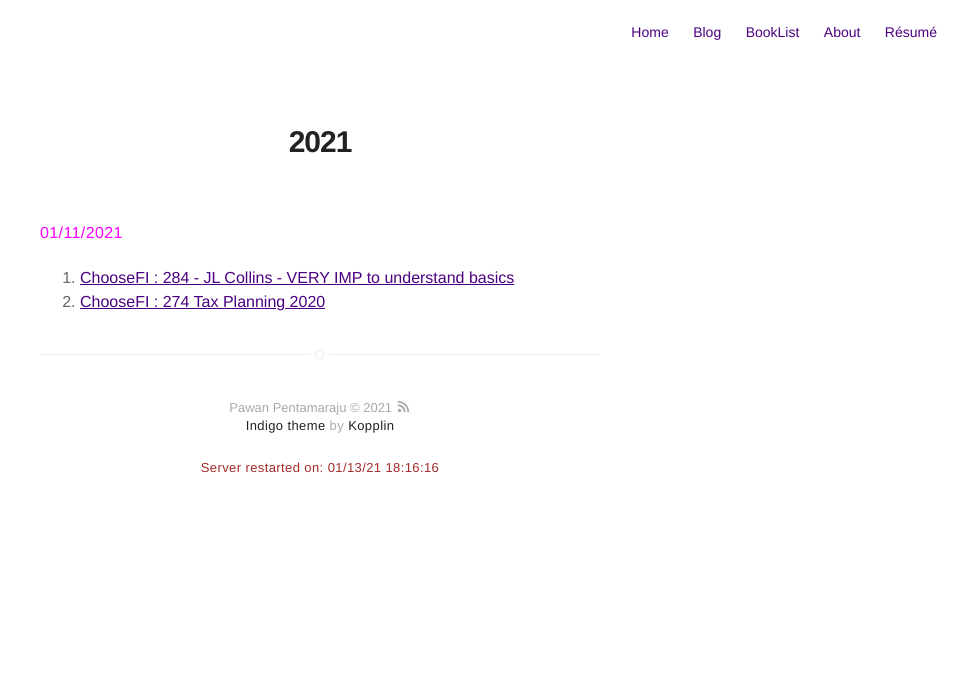
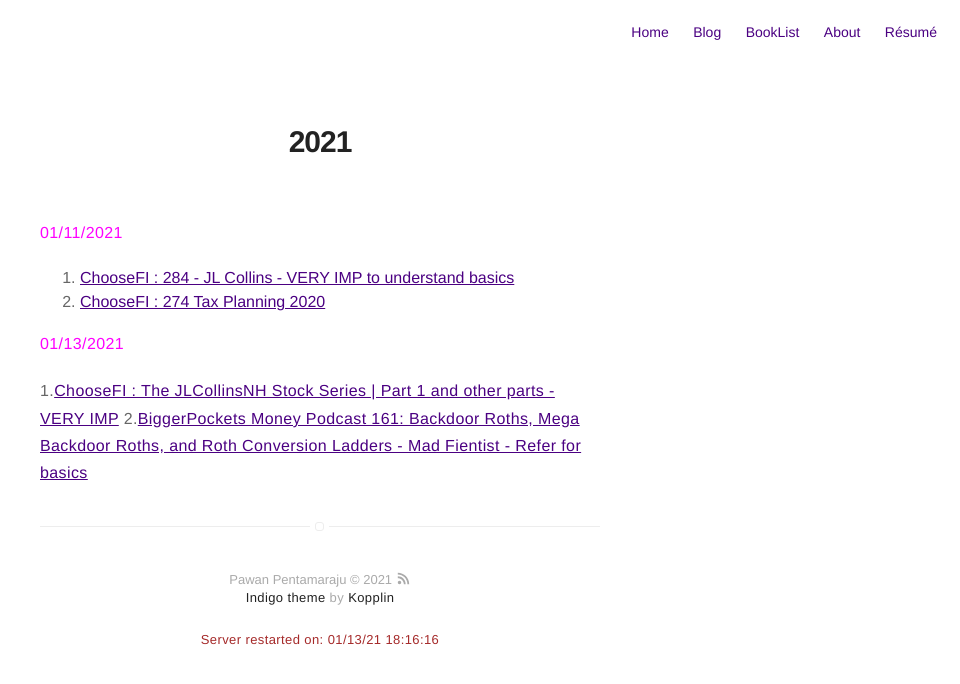
Before and after one commit to pawanpe/pawanpe.github.io, a Jekyll site: the page built from booklist/2021/articlesandvideos.markdown, in a window 1280 px wide. Shown: the top 684 px of the page, without its empty margins (320-1280 px from the left). Built offline with Jekyll 4.4.1, drawn with Linux system fonts in a browser that asks for light colours.

Commit message:
Update for 1/13/2021

```diff
--- a/booklist/2021/articlesandvideos.markdown
+++ b/booklist/2021/articlesandvideos.markdown
@@ -9,3 +9,8 @@ layout: page
 
 1. [ChooseFI : 284 - JL Collins - VERY IMP to understand basics](https://www.youtube.com/watch?v=ObBS-ihFM7s)
 2. [ChooseFI : 274 Tax Planning 2020](https://www.choosefi.com/tax-planning-2020-ep-274/)
+
+<b style="color: magenta">01/13/2021</b>
+
+1.[ChooseFI : The JLCollinsNH Stock Series | Part 1 and other parts - VERY IMP](https://www.youtube.com/watch?v=MptrorLhEsc)
+2.[BiggerPockets Money Podcast 161: Backdoor Roths, Mega Backdoor Roths, and Roth Conversion Ladders - Mad Fientist - Refer for basics](https://www.biggerpockets.com/blog/biggerpockets-money-podcast-161-mad-fientist)
```
